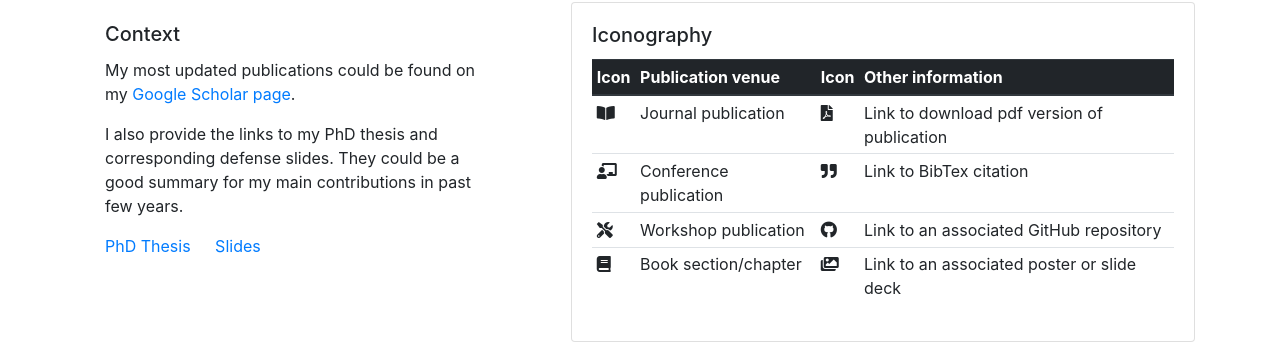
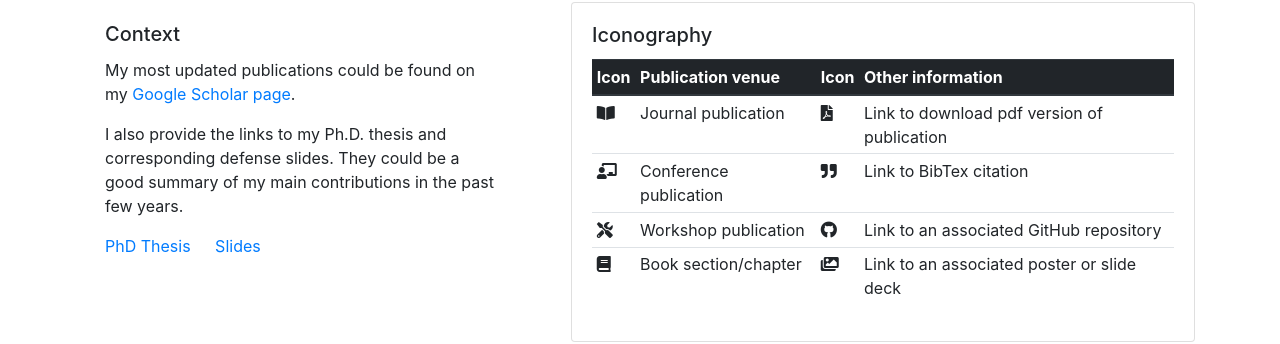
Before and after one commit to kingsley1989/kingsley1989.github.io, a Jekyll site: the page built from _pages/publications.md, in a window 1280 px wide. Shown: the part 335-679 px from the top of the page. Built offline with Jekyll 4.4.1, drawn with Linux system fonts in a browser that asks for light colours; nearby versions of some CDN libraries.

Commit message:
update for grammar issue

```diff
--- a/_pages/publications.md
+++ b/_pages/publications.md
@@ -9,5 +9,5 @@ jumbo_txt: |
 overview: |
   My most updated publications could be found on my [Google Scholar page](https://scholar.google.com/citations?user=u2rFTvYAAAAJ&hl=en).
 
-  I also provide the links to my PhD thesis and corresponding defense slides. They could be a good summary for my main contributions in past few years.
+  I also provide the links to my Ph.D. thesis and corresponding defense slides. They could be a good summary of my main contributions in the past few years.
 ---
```
Also changed, not shown: index.md (+3 -3 lines).
